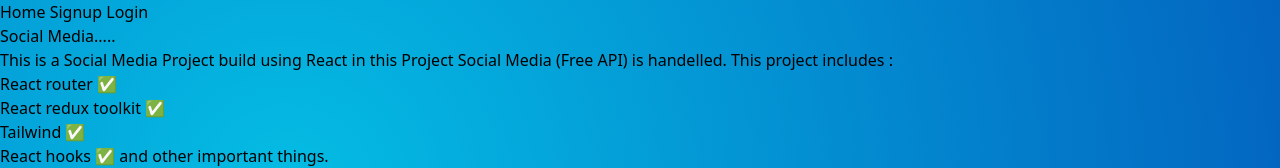
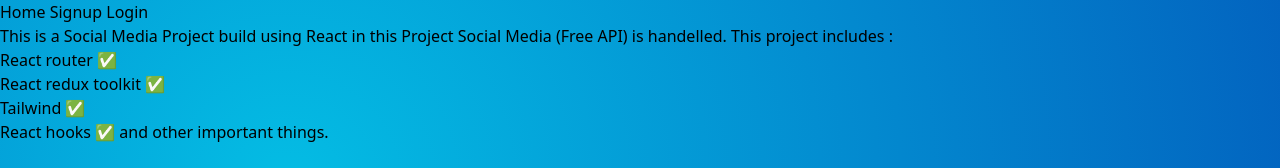
Before and after one commit to HimanshuSharmaa/socialmedia, a React (Vite) app: page / in a window 1280 px wide. Shown: the top 168 px of the page. Built offline with nearby package versions, Linux system fonts and the light colour scheme; no server answers.

Commit message:
Update Intro.jsx

```diff
--- a/src/components/Intro.jsx
+++ b/src/components/Intro.jsx
@@ -23,8 +23,8 @@
 
         <div style={{zIndex:1}} className='fixed m-3 text-white p-5 rounded-3xl backdrop-blur-3xl bg-opacity-15 bg-white mt-20    ' >
 
-        <h1 className=' text-4xl font-bold' >Social Media.....</h1>
-
+{/*         <h1 className=' text-4xl font-bold' >Social Media.....</h1>
+     */}
         <p className=' m-2  ' >
             This is a Social Media Project build using React
 
```
